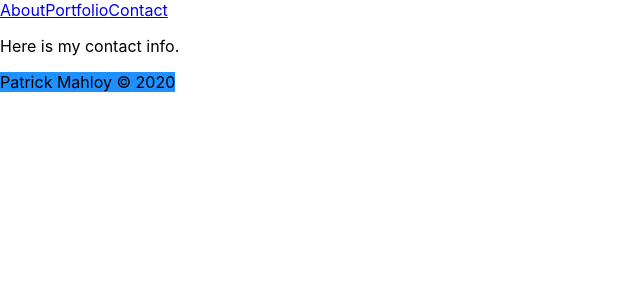
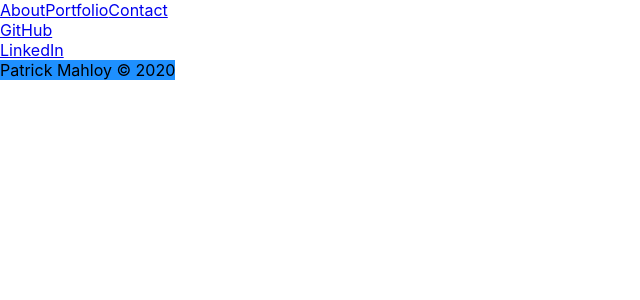
Before and after one commit to ploymahloy/react-portfolio, a React (Create React App) app: page /contact in a window 1280 px wide. Shown: the top 300 px of the page, without its empty margins (0-640 px from the left). Built offline with nearby package versions, Linux system fonts and the light colour scheme.

Commit message:
wrote bio, added contact links

```diff
--- a/src/pages/About.js
+++ b/src/pages/About.js
@@ -2,7 +2,7 @@ import React from "react";
 
 function About(props) {
     return (
-        <p>This is a my bio.</p>
+        <p>Patrick's first career was in direct sales with Verizon, where he rose to the top and became the go to rep for new sales people to model. He was quickly recruited by his own customer to manage a travelling sales team in the wholesale meat industry. After getting his fill in sales, Patrick realized he wanted to use these skills to work in a team environment. Soon after, he enrolled in the University of Richmond's Coding Bootcamp. Patrick has enjoyed learning how to create the very apps his Verizon customers use on their devices.</p>
     );
 };
 
--- a/src/pages/Contact.js
+++ b/src/pages/Contact.js
@@ -2,7 +2,10 @@ import React from "react";
 
 function Contact(props) {
     return (
-        <p>Here is my contact info.</p>
+        <div>
+            <a href="https://github.com/ploymahloy">GitHub</a> <br></br>
+            <a href="https://www.linkedin.com/in/patrickmahloy/">LinkedIn</a>
+        </div>
     );
 };
 
```
